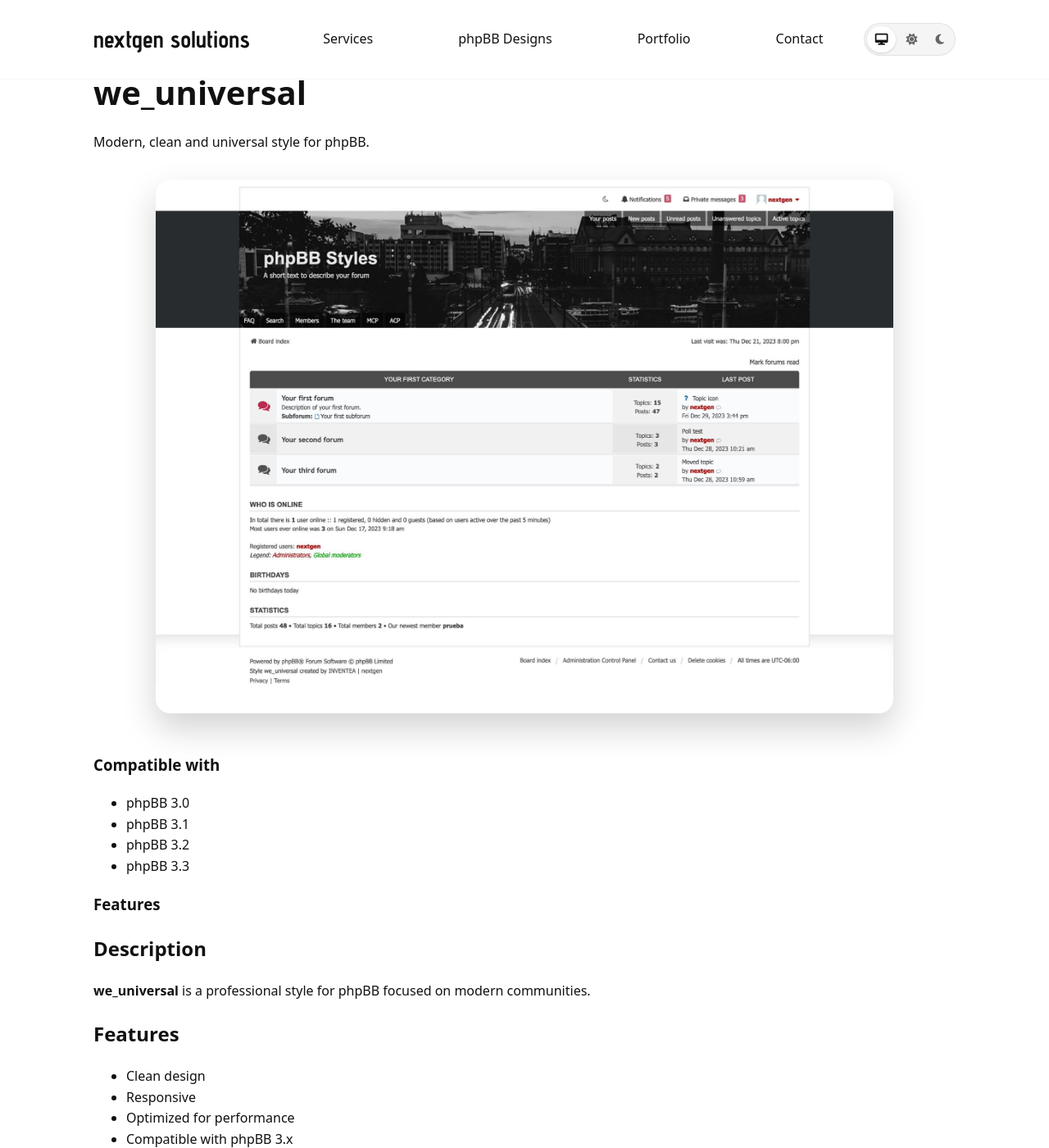
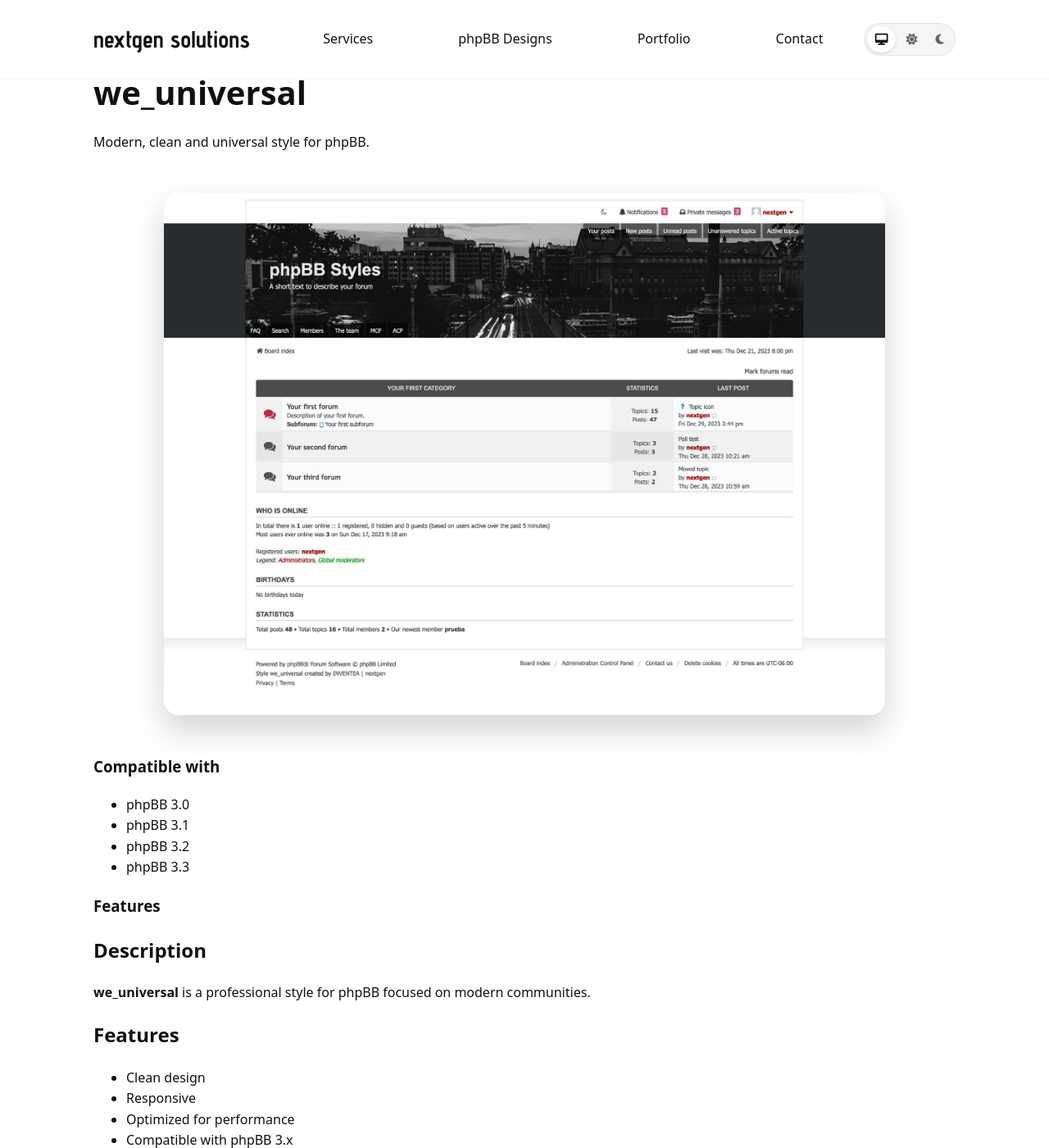
Before and after one commit to nextgen-solutions-gt/nextgen-solutions-gt.github.io, a Jekyll site: the page built from _designs/we_universal.md, in a window 1280 px wide and 1400 px high. Shown: the whole window at 82% size. Built offline with Jekyll 4.4.1, drawn with Linux system fonts in a browser that asks for light colours.

Commit message:
Fixed image card size

```diff
--- a/assets/css/style.css
+++ b/assets/css/style.css
@@ -204,12 +204,6 @@
   box-shadow: var(--shadow);
 }
 
-.design-card img {
-  width: 100%;
-  border-radius: 12px;
-  margin-bottom: 1rem;
-}
-
 .design-card h3 {
   margin: 0.5rem 0;
 }
@@ -222,21 +216,6 @@
   background: var(--accent);
   color: #fff;
   text-decoration: none;
-}
-
-.design-card img {
-  width: 100%;
-  aspect-ratio: 16 / 9;
-  object-fit: cover;
-  border-radius: 12px;
-}
-
-.design-card img {
-  transition: transform 0.4s ease;
-}
-
-.design-card:hover img {
-  transform: scale(1.05);
 }
 
 .site-header {
@@ -520,22 +499,27 @@
 
 .design-image {
   width: 100%;
-  height: 160px;          /* ← controla el tamaño aquí */
+  aspect-ratio: 16 / 9;
   overflow: hidden;
-  border-radius: 12px;
+  border-radius: 14px;
   background: #000;
 }
 
 .design-image img {
   width: 100%;
   height: 100%;
-  object-fit: cover;      /* ← magia: recorta sin deformar */
+  object-fit: cover;
   display: block;
+  transition: transform .35s ease;
+}
+
+.design-card:hover .design-image img {
+  transform: scale(1.06);
 }
 
 .design-preview {
-  max-width: 900px;          /* tamaño estándar */
-  margin: 32px auto 48px;
+  max-width: 880px;
+  margin: 3rem auto;
   border-radius: 18px;
   overflow: hidden;
   background: var(--card);
@@ -544,6 +528,6 @@
 
 .design-preview img {
   width: 100%;
-  height: auto;              /* mantiene proporción */
+  height: auto;
   display: block;
 }
```
Also changed, not shown: index.md (+3 -3 lines).
